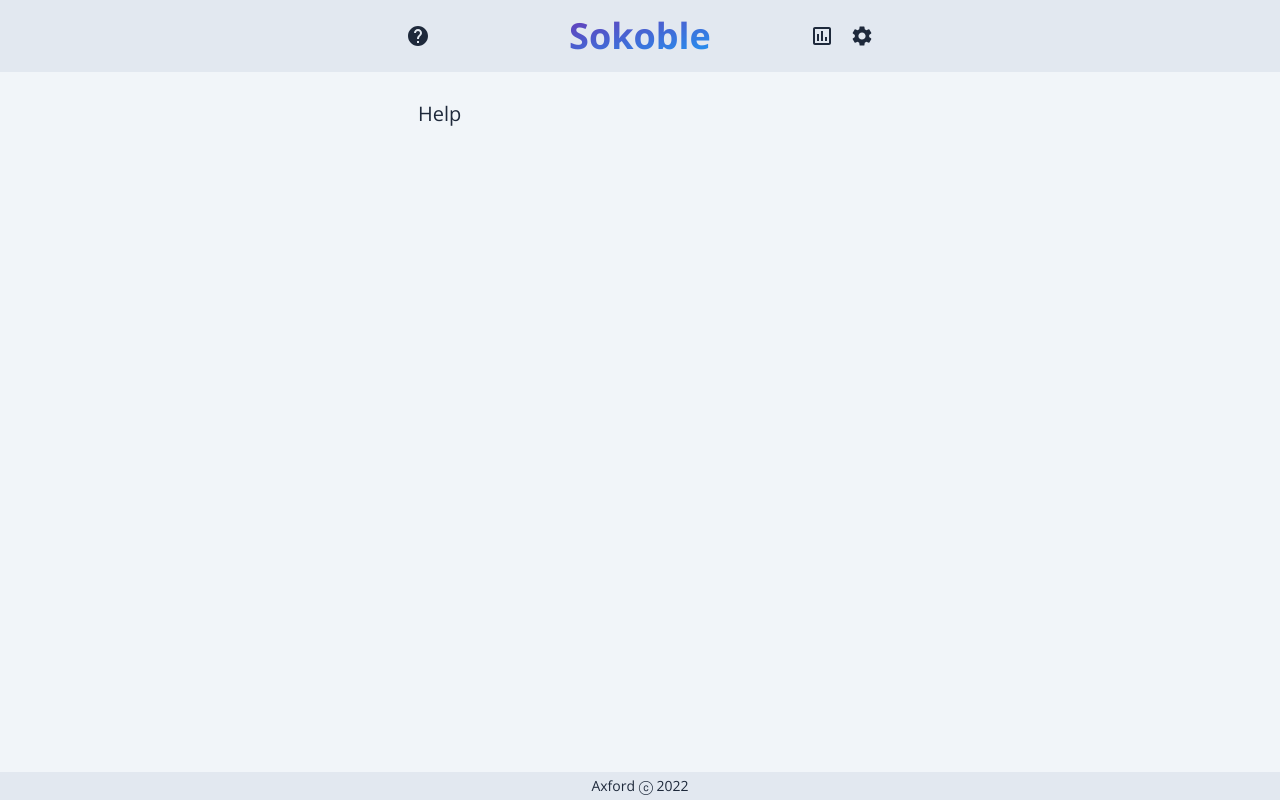
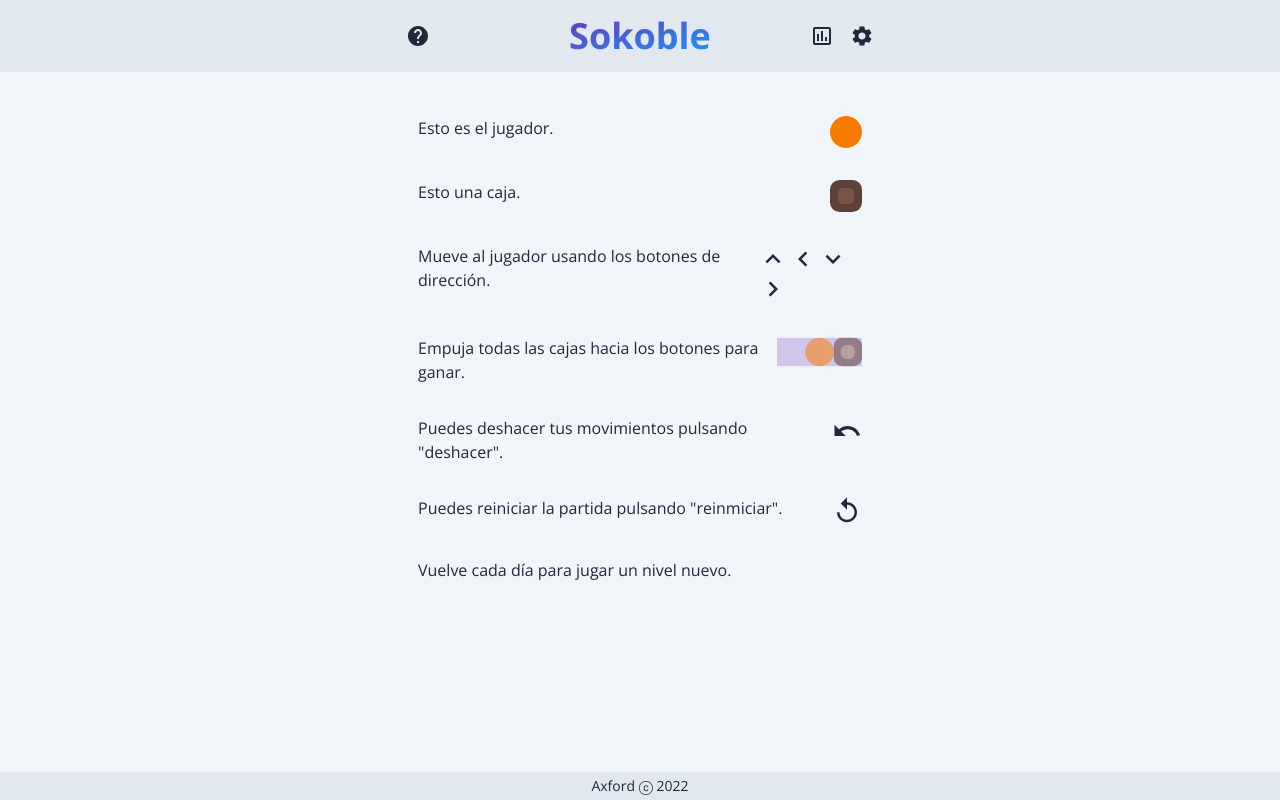
Before and after one commit to MrAxf/sokoble, a Next.js app: page /help in a window 1280 px wide. Built offline with nearby package versions, Linux system fonts and the light colour scheme; no server answers.

Commit message:
help menu

```diff
--- a/src/components/DeleteDataButton.tsx
+++ b/src/components/DeleteDataButton.tsx
@@ -30,7 +30,7 @@ export default function DeleteDataButton() {
 
   return (
     <HoldButton
-      className="p-3 my-3 flex flex-row"
+      className="p-3 my-6 flex flex-row"
       onHoldEnded={onHoldEnded}
       holdTime={5000}
       theme="danger"
--- a/src/components/Loader.tsx
+++ b/src/components/Loader.tsx
@@ -1,45 +1,152 @@
 import { motion, useAnimation } from 'framer-motion'
 import { useEffect } from 'react'
 
+import tailwindData from '../utils/tailwindData'
+
 export default function Loader() {
-  const playerControls = useAnimation()
-  const boxControls = useAnimation()
+  const waveControls = useAnimation()
 
   useEffect(() => {
-    playerControls.start({
-      x: ['0%', '100%', '100%', '0%', '0%'],
-      y: ['0%', '0%', '100%', '100%', '0%'],
-      transition: {
-        repeat: Infinity,
-        duration: 5,
-      },
-    })
-    boxControls.start({
-      x: ['100%', '0%', '0%', '100%', '100%'],
-      y: ['100%', '100%', '0%', '0%', '100%'],
-      transition: {
-        repeat: Infinity,
-        duration: 5,
-      },
+    waveControls.start({
+      y: [0, 1, 0],
     })
     // eslint-disable-next-line react-hooks/exhaustive-deps
   }, [])
 
   return (
-    <>
-      <div className="relative aspect-square w-full min-w-[200px] overflow-hidden rounded-xl border-8 border-primary-main bg-primary-light">
-        <motion.div
-          animate={playerControls}
-          className="absolute aspect-square w-1/2 rounded-full bg-player"
-        ></motion.div>
-        <motion.div
-          animate={boxControls}
-          className="absolute aspect-square w-1/2 rounded-md bg-box-primary"
+    <div className="relative w-full min-w-[200px] flex flex-col">
+      <svg
+        width={5}
+        height={2}
+        viewBox="0 0 5 2"
+        className="min-h-[100px] w-full"
+      >
+        <motion.g
+          animate={waveControls}
+          transition={{
+            repeat: Infinity,
+            duration: 1,
+            ease: 'easeInOut',
+          }}
         >
-          <div className="m-[25%] aspect-square w-1/2 rounded-sm bg-box-secondary transition"></div>
-        </motion.div>
-      </div>
+          <rect
+            width="1"
+            height="1"
+            rx="0.3"
+            ry="0.3"
+            x="0"
+            y="0"
+            fill={tailwindData.theme.colors['box'].primary}
+          ></rect>
+          <rect
+            width="0.5"
+            height="0.5"
+            rx="0.15"
+            ry="0.15"
+            x="0.25"
+            y="0.25"
+            fill={tailwindData.theme.colors['box'].secondary}
+          ></rect>
+        </motion.g>
+        <motion.g
+          animate={waveControls}
+          transition={{
+            repeat: Infinity,
+            duration: 1,
+            ease: 'easeInOut',
+            delay: 0.2,
+          }}
+        >
+          <rect
+            width="1"
+            height="1"
+            rx="0.3"
+            ry="0.3"
+            x="1"
+            y="0"
+            fill={tailwindData.theme.colors['box'].success.primary}
+          ></rect>
+          <rect
+            width="0.5"
+            height="0.5"
+            rx="0.15"
+            ry="0.15"
+            x="1.25"
+            y="0.25"
+            fill={tailwindData.theme.colors['box'].success.secondary}
+          ></rect>
+        </motion.g>
+        <motion.circle
+          fill={tailwindData.theme.colors['player']}
+          r="0.5"
+          cx="2.5"
+          cy="0.5"
+          animate={waveControls}
+          transition={{
+            repeat: Infinity,
+            duration: 1,
+            ease: 'easeInOut',
+            delay: 0.4,
+          }}
+        ></motion.circle>
+        <motion.g
+          animate={waveControls}
+          transition={{
+            repeat: Infinity,
+            duration: 1,
+            ease: 'easeInOut',
+            delay: 0.6,
+          }}
+        >
+          <rect
+            width="1"
+            height="1"
+            rx="0.3"
+            ry="0.3"
+            x="3"
+            y="0"
+            fill={tailwindData.theme.colors['box'].primary}
+          ></rect>
+          <rect
+            width="0.5"
+            height="0.5"
+            rx="0.15"
+            ry="0.15"
+            x="3.25"
+            y="0.25"
+            fill={tailwindData.theme.colors['box'].secondary}
+          ></rect>
+        </motion.g>
+        <motion.g
+          animate={waveControls}
+          transition={{
+            repeat: Infinity,
+            duration: 1,
+            ease: 'easeInOut',
+            delay: 0.8,
+          }}
+        >
+          <rect
+            width="1"
+            height="1"
+            rx="0.3"
+            ry="0.3"
+            x="4"
+            y="0"
+            fill={tailwindData.theme.colors['box'].success.primary}
+          ></rect>
+          <rect
+            width="0.5"
+            height="0.5"
+            rx="0.15"
+            ry="0.15"
+            x="4.25"
+            y="0.25"
+            fill={tailwindData.theme.colors['box'].success.secondary}
+          ></rect>
+        </motion.g>
+      </svg>
       <span className="mt-3 text-center text-lg">Cargando...</span>
-    </>
+    </div>
   )
 }
--- a/src/components/StatsPanel.tsx
+++ b/src/components/StatsPanel.tsx
@@ -31,11 +31,11 @@ export default function StatsPanel() {
 
   return (
     <>
-      <span className="my-3 font-bold">Juegos jugados:</span>
+      <span className="mt-6 mb-3 font-bold">Juegos jugados:</span>
       <span>{currentGamesPlayed}</span>
-      <span className="mt-5 mb-3 font-bold">Juegos completados:</span>
+      <span className="mt-6 mb-3 font-bold">Juegos completados:</span>
       <span>{currentGamesCompleted}</span>
-      <motion.div className="relative my-5 w-full overflow-hidden rounded-xl bg-primary-main py-3 text-center font-bold text-white after:content-['']">
+      <motion.div className="relative my-6 w-full overflow-hidden rounded-xl bg-primary-main py-3 text-center font-bold text-white after:content-['']">
         <motion.div
           className="absolute top-0 left-0 h-full bg-box-success-primary"
           animate={animation}
--- a/src/pages/config.tsx
+++ b/src/pages/config.tsx
@@ -17,7 +17,7 @@ export default function Config() {
 
   return (
     <div className="flex flex-col">
-      <div className="text-xl py-3">
+      <div className="text-xl mb-6">
         <Switch
           label="Modo oscuro"
           checked={theme === 'dark'}
--- a/src/pages/help.tsx
+++ b/src/pages/help.tsx
@@ -1,3 +1,147 @@
+import { motion, useAnimation } from 'framer-motion'
+import { useEffect } from 'react'
+import {
+  MdKeyboardArrowDown,
+  MdKeyboardArrowLeft,
+  MdKeyboardArrowRight,
+  MdKeyboardArrowUp,
+  MdReplay,
+  MdUndo,
+} from 'react-icons/md'
+
+import tailwindData from '../utils/tailwindData'
+
 export default function Help() {
-  return <div className="text-xl">Help</div>
+  const moveAniimation = useAnimation()
+
+  useEffect(() => {
+    moveAniimation.start({
+      x: [0, 1, 1, 1],
+      opacity: [1, 1, 1, 0],
+      transition: {
+        repeat: Infinity,
+        duration: 3,
+      },
+    })
+  }, [])
+
+  return (
+    <div className="flex flex-col">
+      <div className="flex flex-row justify-between content-center my-4">
+        <p>Esto es el jugador.</p>
+        <svg
+          width={1}
+          height={1}
+          viewBox="0 0 1 1"
+          className="w-[2rem] h-[2rem]"
+        >
+          <circle
+            style={{ fill: tailwindData.theme.colors['player'] }}
+            r="0.5"
+            cx={0.5}
+            cy={0.5}
+          />
+        </svg>
+      </div>
+      <div className="flex flex-row justify-between content-center my-4">
+        <p>Esto una caja.</p>
+        <svg
+          width={1}
+          height={1}
+          viewBox="0 0 1 1"
+          className="w-[2rem] h-[2rem]"
+        >
+          <g>
+            <rect
+              width="1"
+              height="1"
+              rx="0.3"
+              ry="0.3"
+              x="0"
+              y="0"
+              fill={tailwindData.theme.colors['box'].primary}
+            ></rect>
+            <rect
+              width="0.5"
+              height="0.5"
+              rx="0.15"
+              ry="0.15"
+              x="0.25"
+              y="0.25"
+              fill={tailwindData.theme.colors['box'].secondary}
+            ></rect>
+          </g>
+        </svg>
+      </div>
+      <div className="flex flex-row justify-between content-center my-4">
+        <p>Mueve al jugador usando los botones de dirección.</p>
+        <span className="ml-3">
+          <MdKeyboardArrowUp className="inline-block w-[30px] h-[30px]" />
+          <MdKeyboardArrowLeft className="inline-block w-[30px] h-[30px]" />
+          <MdKeyboardArrowDown className="inline-block w-[30px] h-[30px]" />
+          <MdKeyboardArrowRight className="inline-block w-[30px] h-[30px]" />
+        </span>
+      </div>
+      <div className="flex flex-row justify-between content-center my-4">
+        <p>Empuja todas las cajas hacia los botones para ganar.</p>
+        <svg
+          width={1}
+          height={1}
+          viewBox="0 0 3 1"
+          className="w-[6rem] h-[2rem] ml-3"
+        >
+          <rect
+            width="3"
+            height="1"
+            x="0"
+            y="0"
+            fill={tailwindData.theme.colors['primary'].light}
+          />
+          <circle cx={2.5} cy={0.5} r="0.25" style={{ fill: 'white' }} />
+          <motion.circle
+            style={{ fill: tailwindData.theme.colors['player'] }}
+            r="0.5"
+            cx={0.5}
+            cy={0.5}
+            animate={moveAniimation}
+          />
+          <motion.g animate={moveAniimation}>
+            <rect
+              width="1"
+              height="1"
+              rx="0.3"
+              ry="0.3"
+              x="1"
+              y="0"
+              fill={tailwindData.theme.colors['box'].primary}
+            />
+            <rect
+              width="0.5"
+              height="0.5"
+              rx="0.15"
+              ry="0.15"
+              x="1.25"
+              y="0.25"
+              fill={tailwindData.theme.colors['box'].secondary}
+            />
+          </motion.g>
+        </svg>
+      </div>
+      <div className="flex flex-row justify-between content-center my-4">
+        <p>Puedes deshacer tus movimientos pulsando &quot;deshacer&quot;.</p>
+        <span className="ml-3">
+          <MdUndo className="inline-block w-[30px] h-[30px]" />
+        </span>
+      </div>
+      <div className="flex flex-row justify-between content-center my-4">
+        <p>Puedes reiniciar la partida pulsando &quot;reinmiciar&quot;.</p>
+        <span className="ml-3">
+          <MdReplay className="inline-block w-[30px] h-[30px]" />
+        </span>
+      </div>
+      <div className="flex flex-row justify-between content-center my-4">
+        <p>Vuelve cada día para jugar un nivel nuevo.</p>
+      </div>
+    </div>
+  )
 }
```
